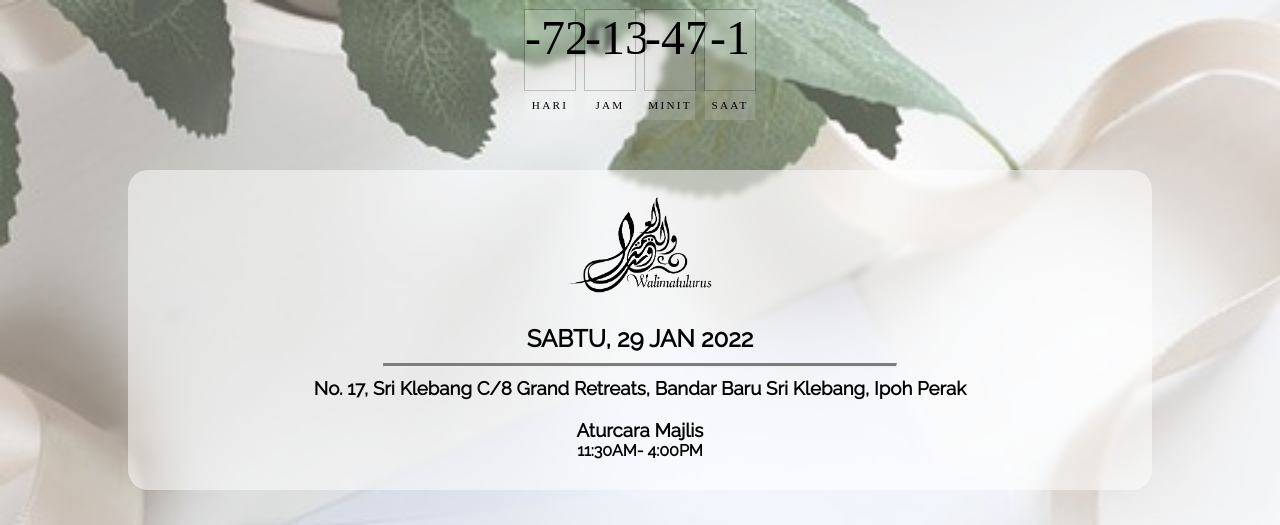
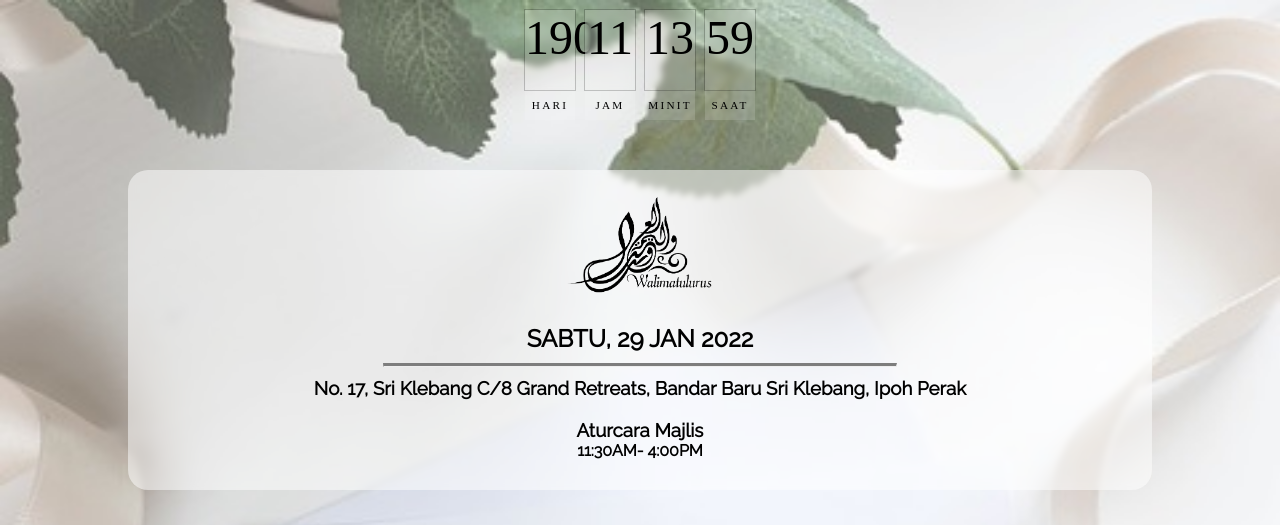
Before and after one commit to Dxhxm88/DigitalWeddingCard, a plain HTML site: page next.html in a window 1280 px wide. Shown: the top 525 px of the page. Drawn offline with Linux system fonts and the light colour scheme.

Commit message:
New date

```diff
--- a/next.html
+++ b/next.html
@@ -243,7 +243,7 @@
 
     <script>
         // Set the date we're counting down to
-        var countDownDate = new Date("Jan 29, 2022 00:00:00").getTime();
+        var countDownDate = new Date("July 27, 2024 00:00:00").getTime();
 
         // Update the count down every 1 second
         var x = setInterval(function() {
```
